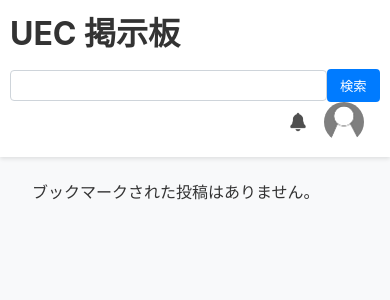
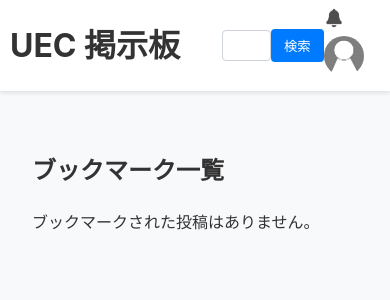
Before and after one commit to sekieiwork/UecBrett, a Flask app: page /bookmarks in a window 390 px wide. Shown: the top 300 px of the page. Run offline with Flask 3, Linux system fonts and the light colour scheme; the visitor is signed in with stand-in values (Sample User, id 1); data that the repository does not hold is empty; some libraries are stand-ins or nearby versions.

Commit message:
スマホレイアウト

```diff
--- a/templates/layout.html
+++ b/templates/layout.html
@@ -226,41 +226,37 @@
 @media (max-width: 768px) {
     /* ヘッダー全体の設定 */
     .header-content {
-        padding: 0 10px; /* 左右の余白を少し追加 */
+        padding: 0 10px;
+        display: flex; /* Flexboxを再適用 */
+        flex-wrap: nowrap; /* 要素が折り返さないように */
+        align-items: center; /* 縦方向の中央揃え */
     }
 
-    /* 左側（タイトル）と右側（アイコン）を両端に寄せる */
+    /* UEC 掲示板タイトルのスタイル */
     .header-left {
-        order: 1; /* 左端に配置 */
-    }
-    .header-right {
-        order: 3; /* 右端に配置 */
-        margin-left: auto; /* 右端に寄せる */
+        flex-shrink: 0; /* 縮小しないように */
     }
 
-    /* 中央の検索フォームを隠す、もしくは下に配置 */
+    /* 検索フォームのスタイル */
     .header-center {
-        order: 2; /* 左右の間に配置 */
-        flex-basis: 100%; /* 横幅いっぱいに広げる */
-        margin-top: 10px; /* 上部に余白 */
+        flex-grow: 1; /* 残りのスペースを埋める */
+        display: flex;
+        justify-content: flex-end; /* フォームを右に寄せる */
+        margin-left: 10px; /* タイトルとの間に少し余白 */
     }
 
-    /* 通知アイコンとプロフィールアイコンの間のスペース調整 */
-    .header-right > a {
-        margin-right: 10px;
+    .search-form-header input[type="text"] {
+        width: 100px; /* 検索フォームの幅を狭くする */
     }
 
-    /* 通知アイコンとプロフィールアイコンを縦並びにしないよう調整 */
-    .header-right {
-        flex-wrap: nowrap;
-    }
+    /* 通知アイコンとプロフィールアイコンを非表示にする（任意） */
+    /* .header-right {
+        display: none;
+    } */
 
-    /* プロフィールのドロップダウンメニューの調整 */
-    .dropdown-content {
-        right: 0; /* 画面の右端を基準にする */
-        left: auto;
-        min-width: 150px; /* 最小幅を設定 */
-        box-shadow: 0px 4px 8px 0px rgba(0,0,0,0.2);
+    /* ヘッダーがbodyに食い込むのを防ぐ */
+    body {
+        padding-top: 100px; /* ヘッダーの高さに合わせて調整 */
     }
 }
     </style>
```
